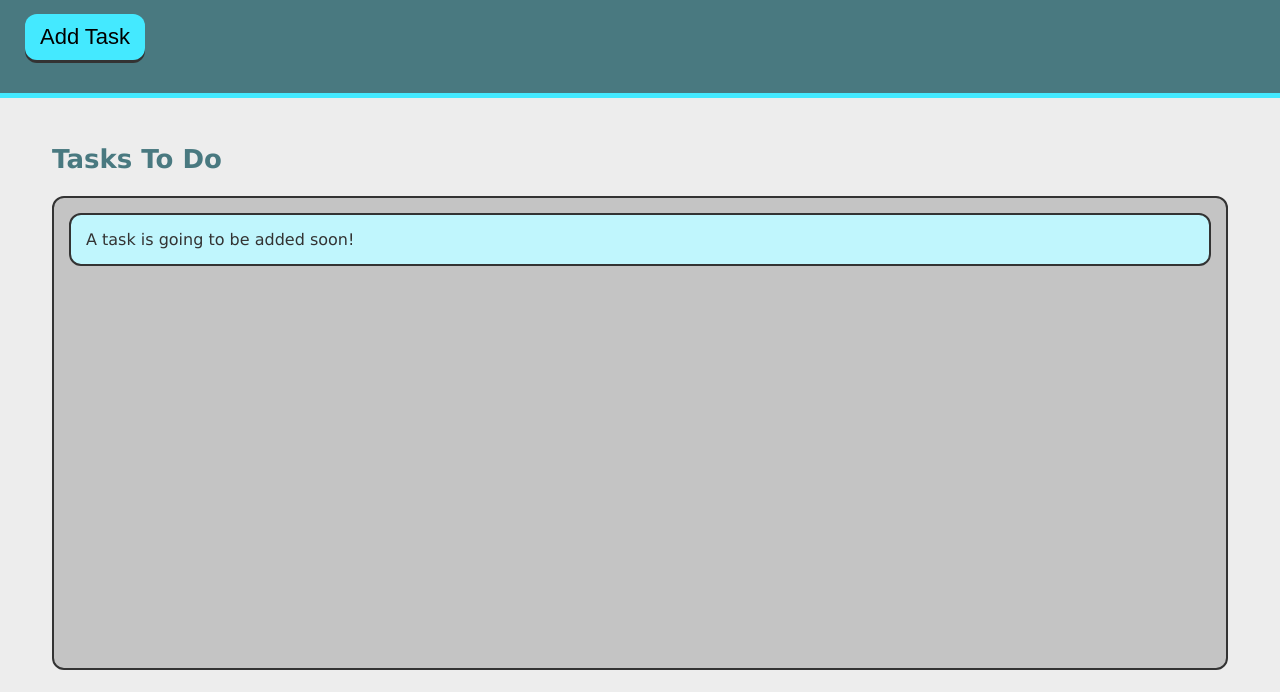
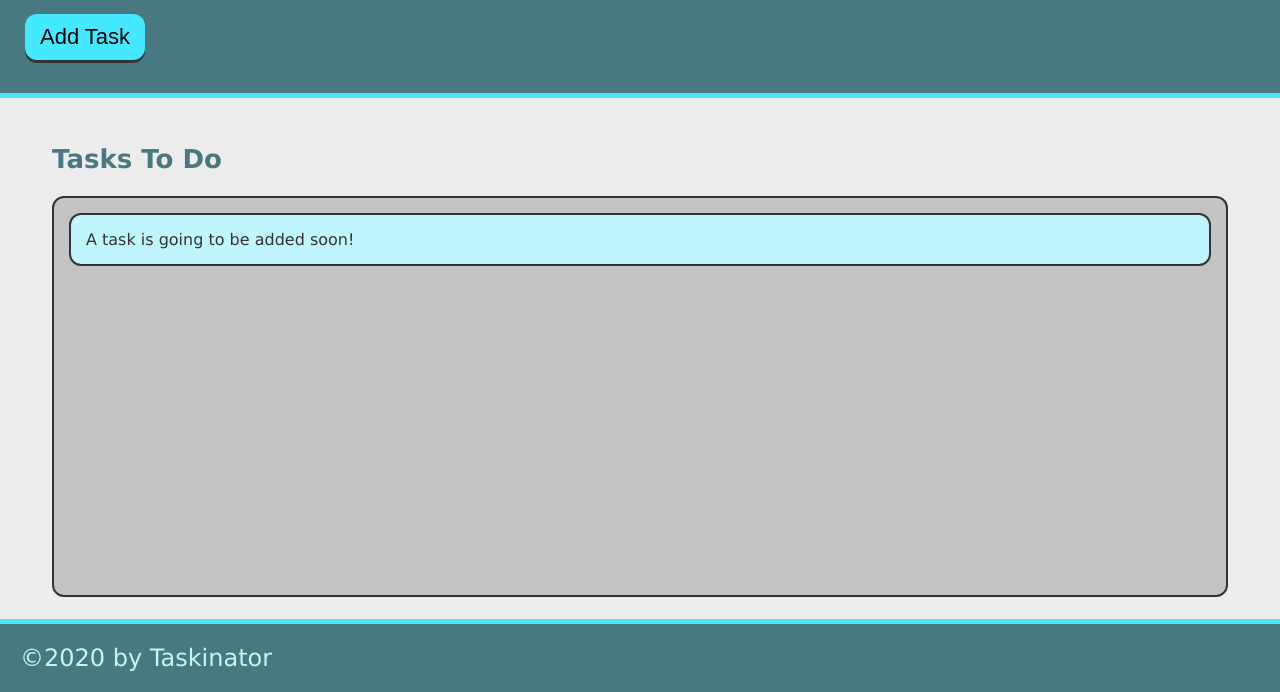
Before and after one commit to PapaCode79/Taskinator, a plain HTML site: page index.html in a window 1280 px wide. Shown: the part 108-800 px from the top of the page. Drawn offline with Linux system fonts and the light colour scheme.

Commit message:
assets updates

```diff
--- a/assets/js/script.js
+++ b/assets/js/script.js
@@ -0,0 +1 @@
+console.dir(window.document);
--- a/index.html
+++ b/index.html
@@ -24,4 +24,7 @@
     <script src="./assets/js/script.js"></script>
 </body>
 
+<footer>
+  &copy;2020 by Taskinator
+</footer>
 </html>
```
